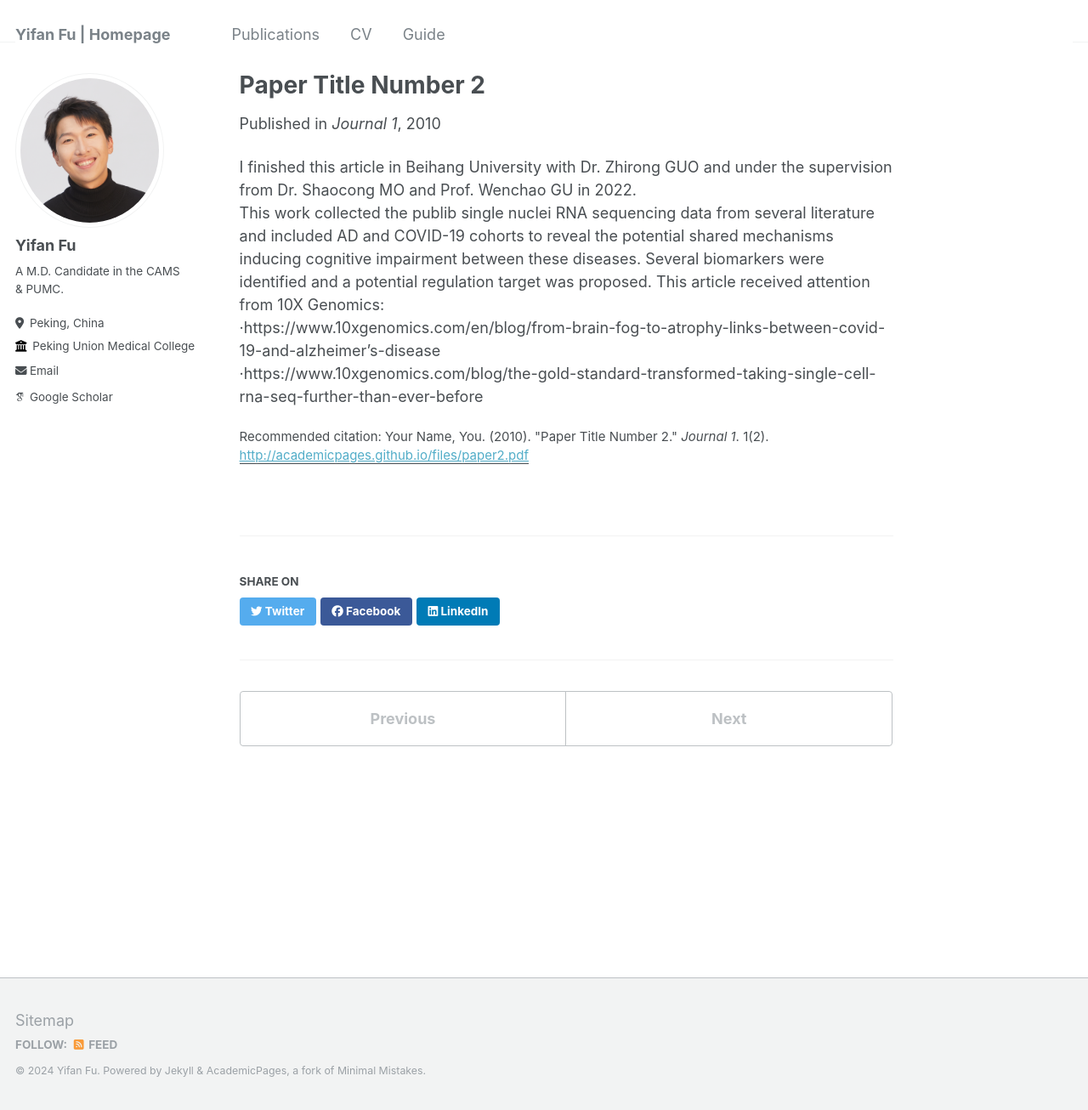
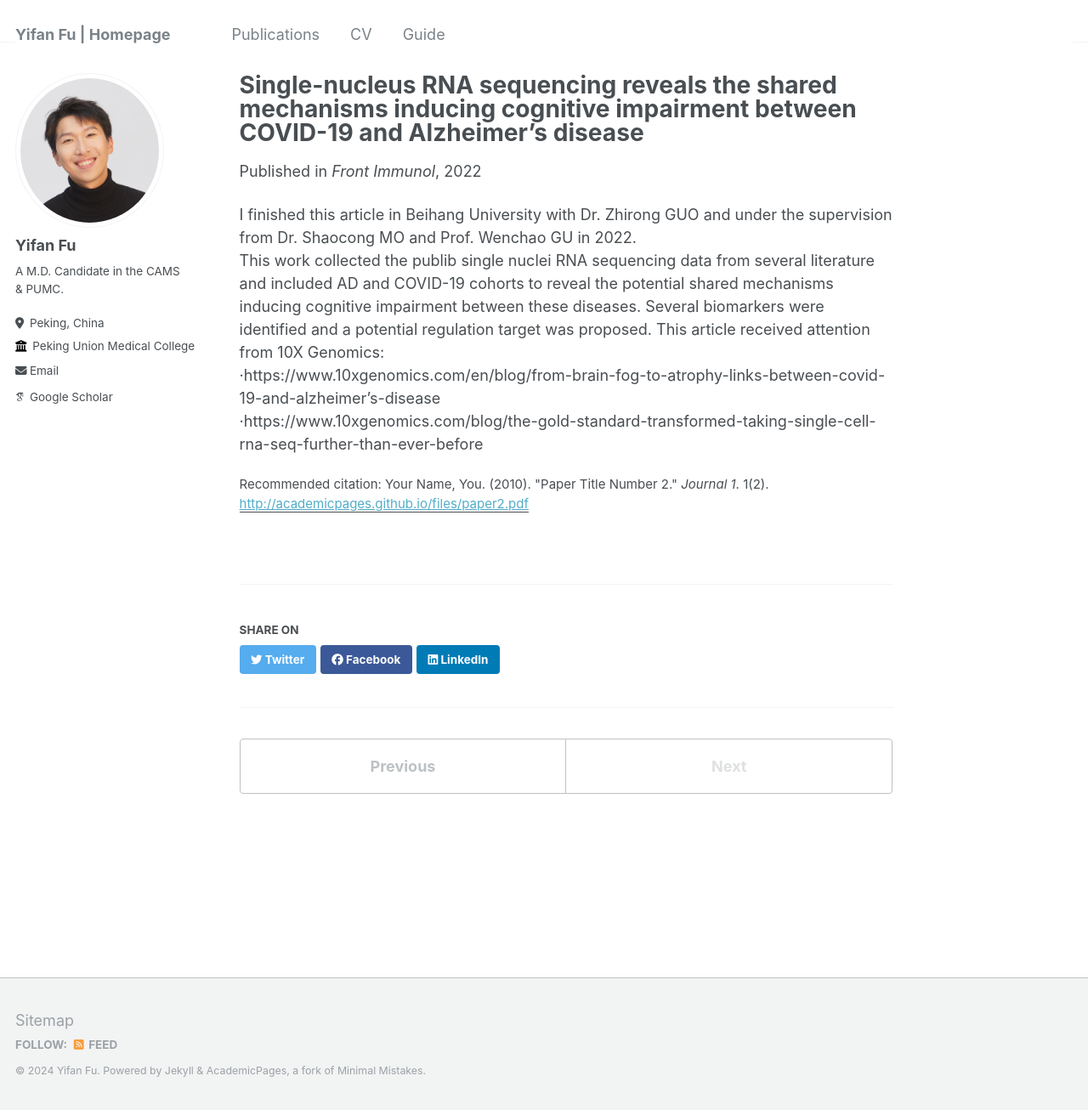
Before and after one commit to yifanfu01/yifanfu01.github.io, a Jekyll site: the page built from _publications/2010-10-01-paper-title-number-2.md, in a window 1280 px wide and 1306 px high. Shown: the whole window at 85% size. Built offline with Jekyll 4.4.1, drawn with Linux system fonts in a browser that asks for light colours; some web fonts are replaced.

Commit message:
Update 2010-10-01-paper-title-number-2.md

```diff
--- a/_publications/2010-10-01-paper-title-number-2.md
+++ b/_publications/2010-10-01-paper-title-number-2.md
@@ -1,10 +1,10 @@
 ---
-title: "Paper Title Number 2"
+title: "Single-nucleus RNA sequencing reveals the shared mechanisms inducing cognitive impairment between COVID-19 and Alzheimer’s disease"
 collection: publications
 permalink: /publication/2010-10-01-paper-title-number-2
-excerpt: 'This paper is about the number 2. The number 3 is left for future work.'
-date: 2010-10-01
-venue: 'Journal 1'
+excerpt: 'This paper utilized snRNA-seq revealing the potential shared neural change in the COVID-19 and AD patients'
+date: 2022-09-23
+venue: 'Front Immunol'
 paperurl: 'http://academicpages.github.io/files/paper2.pdf'
 citation: 'Your Name, You. (2010). &quot;Paper Title Number 2.&quot; <i>Journal 1</i>. 1(2).'
 ---
```
